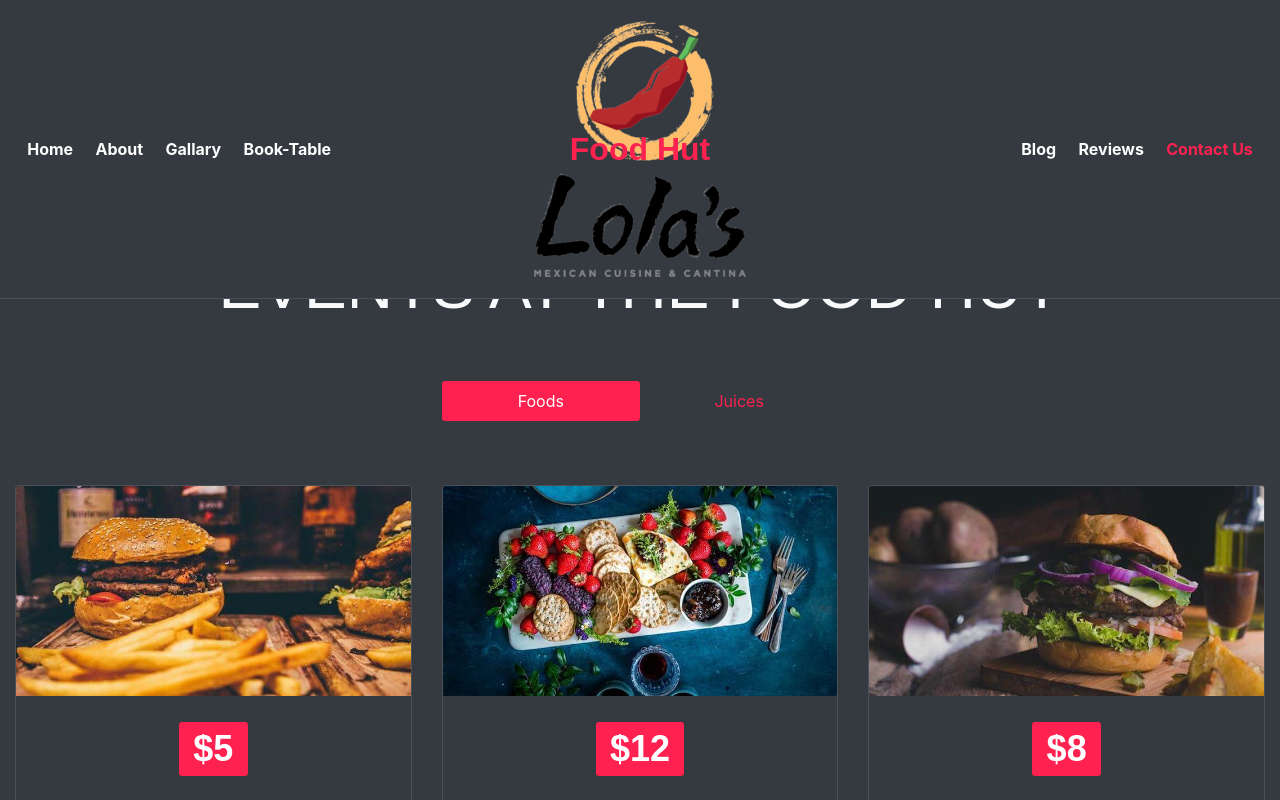
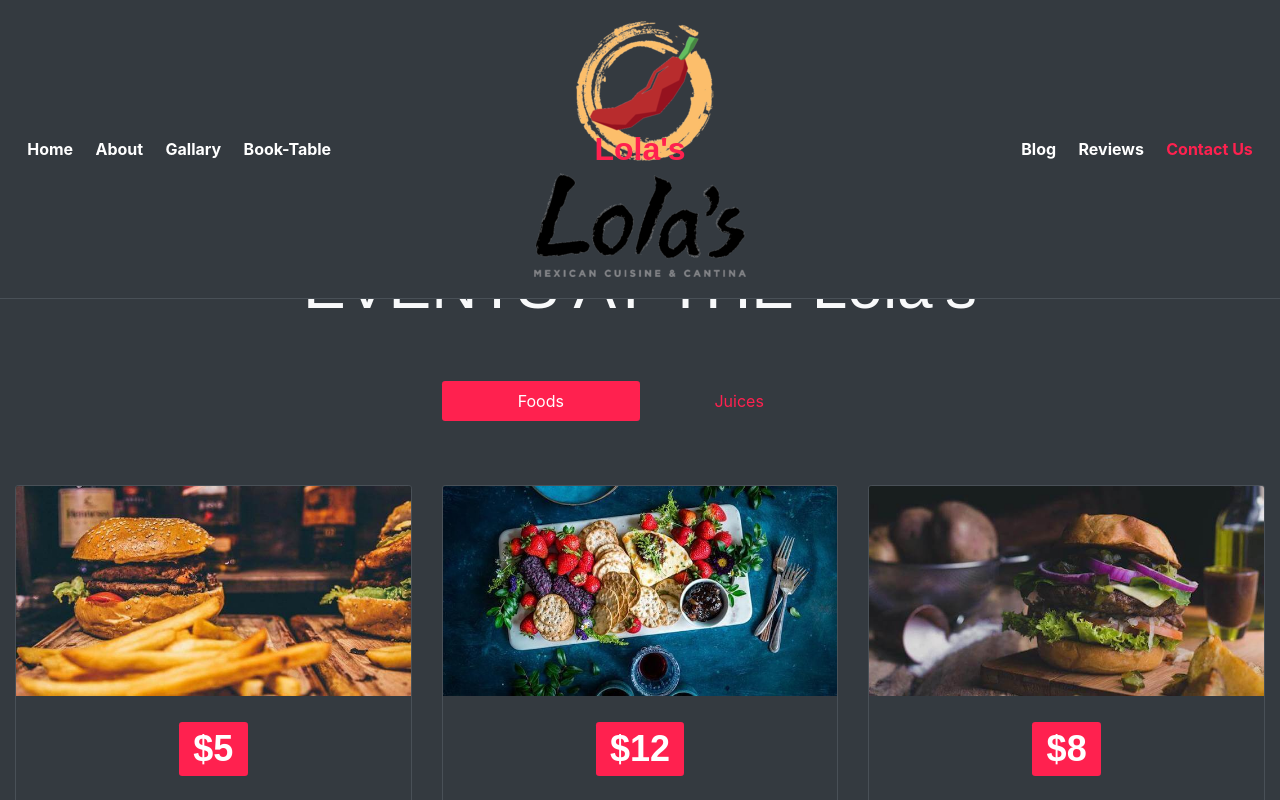
Before and after one commit to Pokehero77/Lolas-Mexican-Resturant-Website, a plain HTML site: page index.html in a window 1280 px wide. Both pictures are taken after a click on the tab "Foods". Shown: the part 3272-4072 px from the top of the page. Drawn offline with Linux system fonts and the light colour scheme; some packages are replaced by stand-ins of ours; a script that the page names is missing.

Commit message:
Update index.html

```diff
--- a/index.html
+++ b/index.html
@@ -39,7 +39,7 @@
             </ul>
             <a class="navbar-brand m-auto" href="#">
                 <img src="assets/imgs/icoLolas.ico" alt="">
-                <span class="brand-txt">Food Hut</span>
+                <span class="brand-txt">Lola's</span>
             </a>
             <ul class="navbar-nav">
                 <li class="nav-item">
@@ -57,7 +57,7 @@
     <!-- header -->
     <header id="home" class="header">
         <div class="overlay text-white text-center">
-            <h1 class="display-2 font-weight-bold my-3">Food Hut</h1>
+            <h1 class="display-2 font-weight-bold my-3">Lola's</h1>
             <h2 class="display-4 mb-5">Always fresh &amp; Delightful</h2>
             <a class="btn btn-lg btn-primary" href="#gallary">View Our gallary</a>
         </div>
@@ -184,7 +184,7 @@
 
     <!-- BLOG Section  -->
     <div id="blog" class="container-fluid bg-dark text-light py-5 text-center wow fadeIn">
-        <h2 class="section-title py-5">EVENTS AT THE FOOD HUT</h2>
+        <h2 class="section-title py-5">EVENTS AT THE Lola's</h2>
         <div class="row justify-content-center">
             <div class="col-sm-7 col-md-4 mb-5">
                 <ul class="nav nav-pills nav-justified mb-3" id="pills-tab" role="tablist">
```
